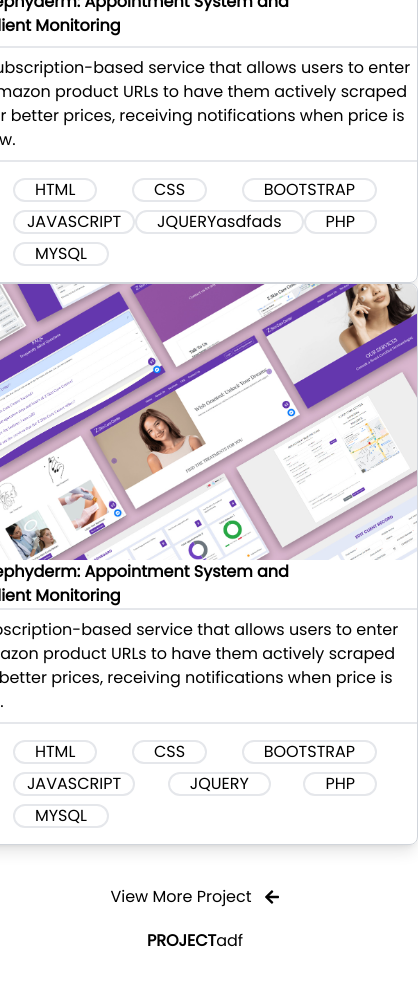
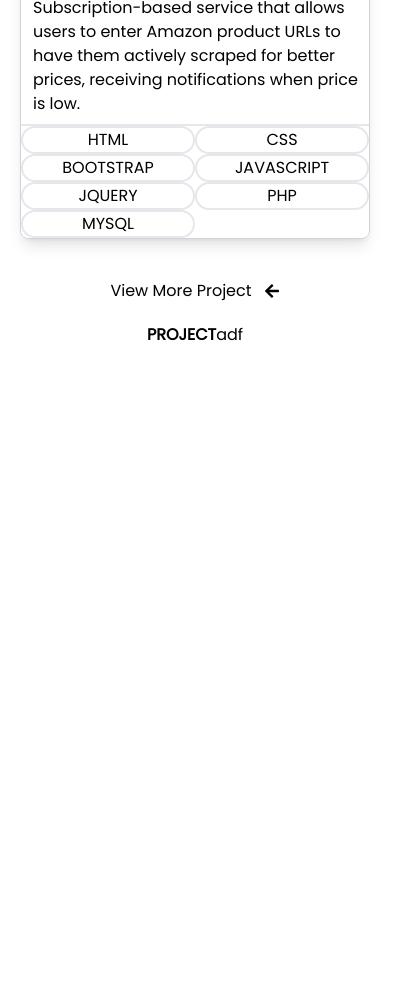
Before and after one commit to HydroKaido/Portfolio, a React (Vite) app: page /home in a window 390 px wide. Shown: the part 1280-2266 px from the top of the page, 418 px wide, since content can reach past the window. After the commit the page ends 1667 px from the top, so only its background shows below. Built offline with nearby package versions, Linux system fonts and the light colour scheme.

Commit message:
(Fix) The Responsive Issue Fix

```diff
--- a/src/page/Home/index.tsx
+++ b/src/page/Home/index.tsx
@@ -67,7 +67,7 @@ function Home() {
             <div className="card border border-gray-300 rounded-lg shadow-lg">
               <div></div>
               <div className="rounded-lg overflow-hidden">
-                <img src={Zephyderm} alt="" className=" rounded-t-lg" />
+                <img src={Zephyderm} alt="" className="md:w-[400px] rounded-t-lg" />
               </div>
               <div className="border-b-2">
                 <div className="ms-3 my-2 font-bold">
@@ -81,67 +81,21 @@ function Home() {
 
               </div>
               <div className="border-b-2">
-                <div className=" ms-3 my-2">
+                <div className="md:w-[350px] ms-3 my-2">
                 Subscription-based service that allows users to enter Amazon
                  product URLs to have them actively scraped for better prices,
                   receiving notifications when price is low.
                 </div>
               </div>
 
-              <div className="px-10 py-2 text-sm">
-                <div className="flex justify-between my-2">
-                  <h2 className="border-2 rounded-full text-center px-5 ">HTML</h2>
-                  <h2 className="border-2 rounded-full text-center px-5">CSS</h2>
-                  <h2 className="border-2 rounded-full text-center px-5">BOOTSTRAP</h2>
-
-                </div>
-                <div className="flex justify-between mb-2">
+                <div className="grid grid-cols-3 max-md:grid max-md:grid-cols-2">
+                  <h2 className="border-2 rounded-full text-center ">HTML</h2>
+                  <h2 className="border-2 rounded-full text-center">CSS</h2>
+                  <h2 className="border-2 rounded-full text-center">BOOTSTRAP</h2>
                   <h2 className="border-2 rounded-full text-center px-3 ">JAVASCRIPT</h2>
-                  <h2 className="border-2 rounded-full text-center px-5">JQUERYasdfads</h2>
-                  <h2 className="border-2 rounded-full text-center px-5">PHP</h2>
-                </div>
-                <div className="flex justify-between my-2">
-                  <h2 className="border-2 rounded-full text-center px-5">MYSQL</h2>
-                </div>
-              </div>
-            </div>
-            <div className="card border border-gray-300 rounded-lg shadow-lg">
-              <div></div>
-              <div className="rounded-lg overflow-hidden">
-                <img src={Zephyderm} alt="" className=" rounded-t-lg" />
-              </div>
-              <div className="border-b-2">
-                <div className="ms-3 font-bold">
-                  <div>
-                    Zephyderm: Appointment System and
-                  </div>
-                  <div>
-                    Client Monitoring
-                  </div>
-                </div>
-
-              </div>
-              <div className="border-b-2">
-                <div className=" my-2">
-                Subscription-based service that allows users to enter Amazon product URLs to have them actively scraped for better prices, receiving notifications when price is low.
-                </div>
-              </div>
-
-              <div className="px-10 py-2 text-sm">
-                <div className="flex justify-between my-2">
-                  <h2 className="border-2 rounded-full text-center px-5 ">HTML</h2>
-                  <h2 className="border-2 rounded-full text-center px-5">CSS</h2>
-                  <h2 className="border-2 rounded-full text-center px-5">BOOTSTRAP</h2>
-
-                </div>
-                <div className="flex justify-between mb-2">
-                  <h2 className="border-2 rounded-full text-center px-3 ">JAVASCRIPT</h2>
-                  <h2 className="border-2 rounded-full text-center px-5">JQUERY</h2>
-                  <h2 className="border-2 rounded-full text-center px-5">PHP</h2>
-                </div>
-                <div className="flex justify-between my-2">
-                  <h2 className="border-2 rounded-full text-center px-5">MYSQL</h2>
-                </div>
+                  <h2 className="border-2 rounded-full text-center">JQUERY</h2>
+                  <h2 className="border-2 rounded-full text-center">PHP</h2>
+                  <h2 className="border-2 rounded-full text-center">MYSQL</h2>
               </div>
             </div>
           </div>
```
